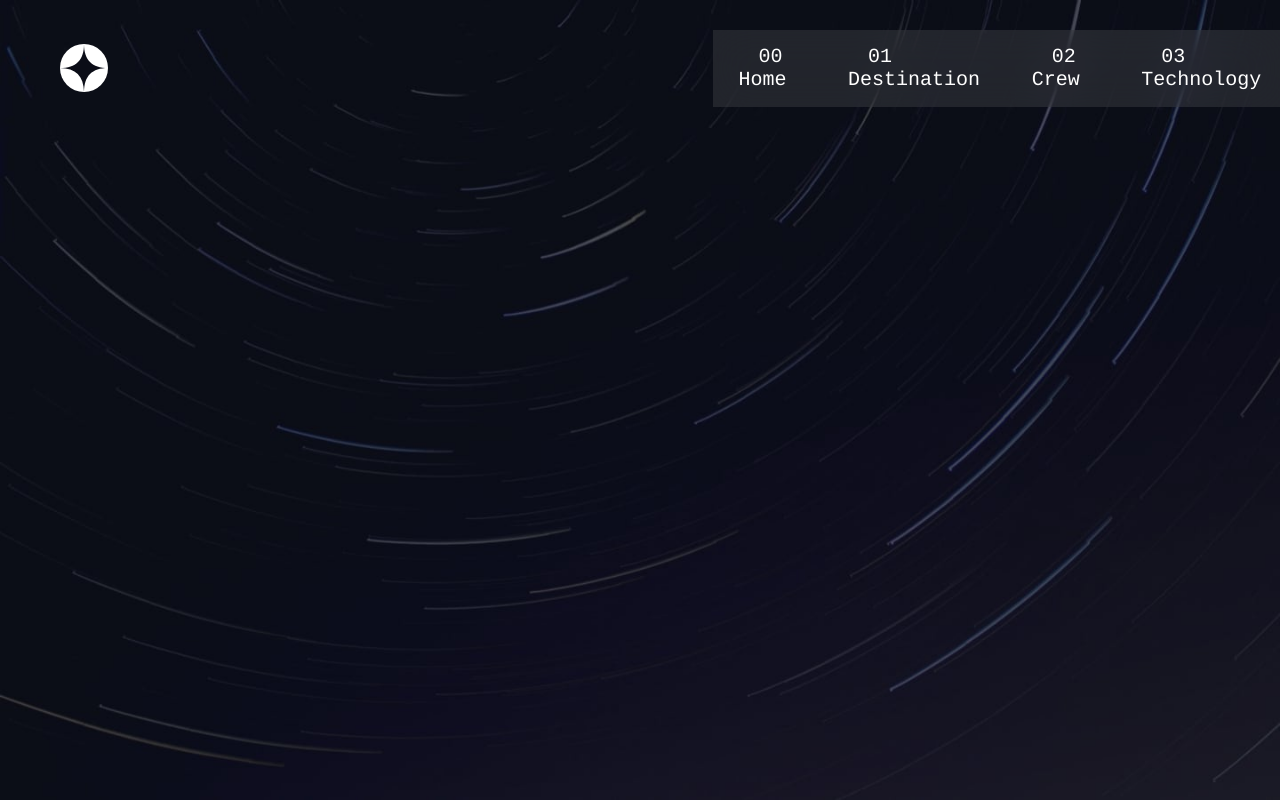
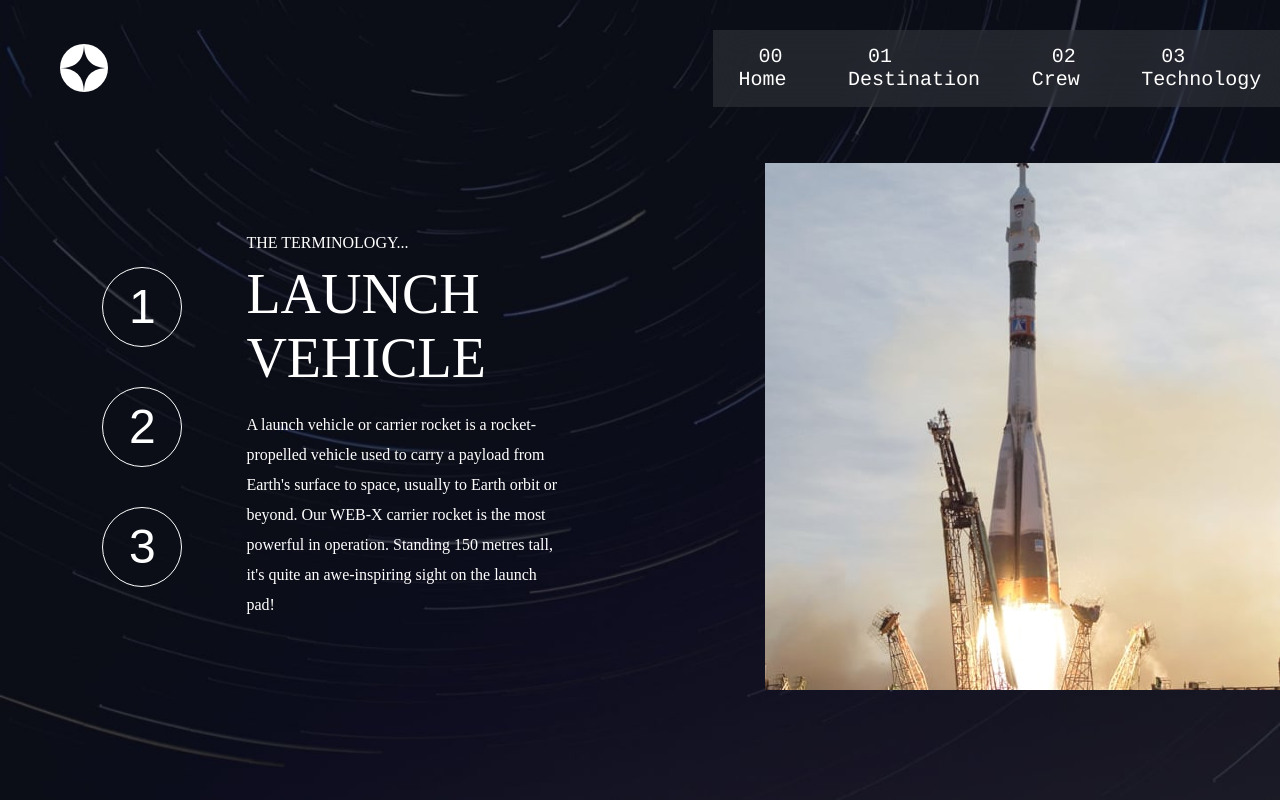
Before and after one commit to programmer686/space, a Next.js app: page /Technology in a window 1280 px wide. Built offline with nearby package versions, Linux system fonts and the light colour scheme.

Commit message:
my changes

```diff
--- /dev/null
+++ b/components/TechCard.js
@@ -0,0 +1,34 @@
+import React from 'react'
+import styles from "../styles/TechCard.module.css"
+function TechCard(props) {
+    function hanldeSwitch(id) {
+        if (id === "LAUNCH") {
+            props.state(0)
+        }
+        else if (id === "SPACEPORT") {
+            props.state(1)
+        }
+        else if (id === "CAPSULE") {
+            props.state(2)
+        }
+    }
+  return (
+    <div className={styles.techContainer}>
+        <div className={styles.btnAndInfoContainer}>
+        <div className={styles.btnContainer}>
+            <button onClick={() => hanldeSwitch("LAUNCH")} className={styles.btns}>1</button>
+            <button onClick={() => hanldeSwitch("SPACEPORT")} className={styles.btns}>2</button>
+            <button onClick={() => hanldeSwitch("CAPSULE")} className={styles.btns}>3</button>
+        </div>
+        <div className={styles.infoBody}>
+            <p className={styles.terminology}>THE TERMINOLOGY...</p>
+            <h1 className={styles.name}>{props.name}</h1>
+            <p className={styles.description}>{props.description}</p>
+        </div>
+        </div>
+        <img className={styles.image} src={props.image} alt="" />
+    </div>
+  )
+}
+
+export default TechCard
--- a/pages/Technology.js
+++ b/pages/Technology.js
@@ -1,9 +1,25 @@
-import React from 'react'
+import React, { useState } from 'react'
 import styles from "../styles/Technology.module.css"
+import techData from '../public/data/techData'
+import TechCard from '../components/TechCard'
 function Technology() {
+const [switching, setSwitching] = useState(0)
+  const techCard = techData.map(item => {
+    return (
+      <TechCard
+      key={item.key}
+      id={item.id}
+      name={item.name}
+      description={item.description}
+      image={item.image}
+      state={setSwitching}
+      />
+    )
+  })
+
   return (
     <div className={styles.body}>
-
+      {techCard[switching]}
     </div>
   )
 }
--- /dev/null
+++ b/public/data/techData.js
@@ -0,0 +1,23 @@
+export default [
+    {
+        key: 1,
+        id: 1,
+        name: "LAUNCH VEHICLE",
+        description: "A launch vehicle or carrier rocket is a rocket-propelled vehicle used to carry a payload from Earth's surface to space, usually to Earth orbit or beyond. Our WEB-X carrier rocket is the most powerful in operation. Standing 150 metres tall, it's quite an awe-inspiring sight on the launch pad!",
+        image: "/assets/technology/image-launch-vehicle-portrait.jpg"
+    },
+    {
+        key: 2,
+        id: 2,
+        name: "SPACEPORT",
+        description: "A spaceport or cosmodrome is a site for launching (or receiving) spacecraft, by analogy to the seaport for ships or airport for aircraft. Based in the famous Cape Canaveral, our spaceport is ideally situated to take advantage of the Earth’s rotation for launch.",
+        image: "/assets/technology/image-spaceport-portrait.jpg"
+    },
+    {
+       key: 3,
+       id: 3,
+       name: "SPACE CAPSULE",
+       description: "A space capsule is an often-crewed spacecraft that uses a blunt-body reentry capsule to reenter the Earth's atmosphere without wings. Our capsule is where you'll spend your time during the flight. It includes a space gym, cinema, and plenty of other activities to keep you entertained.",
+       image:  "/assets/technology/image-space-capsule-portrait.jpg"
+    }
+]
--- /dev/null
+++ b/styles/TechCard.module.css
@@ -0,0 +1,60 @@
+.infoBody, .name, .terminology, .description {
+    color: white;
+}
+
+.techContainer {
+    display: flex;
+    justify-content: space-between;
+    align-items: center;
+    margin-bottom: 100px;
+    width: 100vw;
+}
+
+.btnAndInfoContainer {
+    max-width: 45vw;
+    display: flex;
+    align-items: center;
+    margin-left: 8vw;
+}
+
+.btnContainer {
+    display: flex;
+    flex-direction: column;
+    justify-content: space-between;
+}
+
+.btns {
+    background: none;
+    border-radius: 50%;
+    border: 1px solid white;
+    font-size: 3rem;
+    color: white;
+    width: 80px;
+    height: 80px;
+    margin: 20px 0px;
+    font-weight: lighter;
+}
+
+.infoBody {
+    margin-left: 5vw;
+    max-width: 35vw;
+}
+
+.terminology {
+    font-size: 1rem;
+    margin-bottom: 10px;
+}
+
+.name {
+    font-weight: lighter;
+    margin-bottom: 20px;
+    font-size: 3.5rem;
+}
+.description {
+    line-height: 30px;
+    max-width: 25vw;
+}
+
+.image {
+    margin: 10px 0px;
+}
--- a/styles/Technology.module.css
+++ b/styles/Technology.module.css
@@ -4,4 +4,7 @@
     background-image: url("../public/assets/technology/background-technology-desktop.jpg");
     background-repeat: no-repeat;
     background-size: cover;
+    display: flex;
+    justify-content: center;
+    align-items: flex-end;
 }
```
